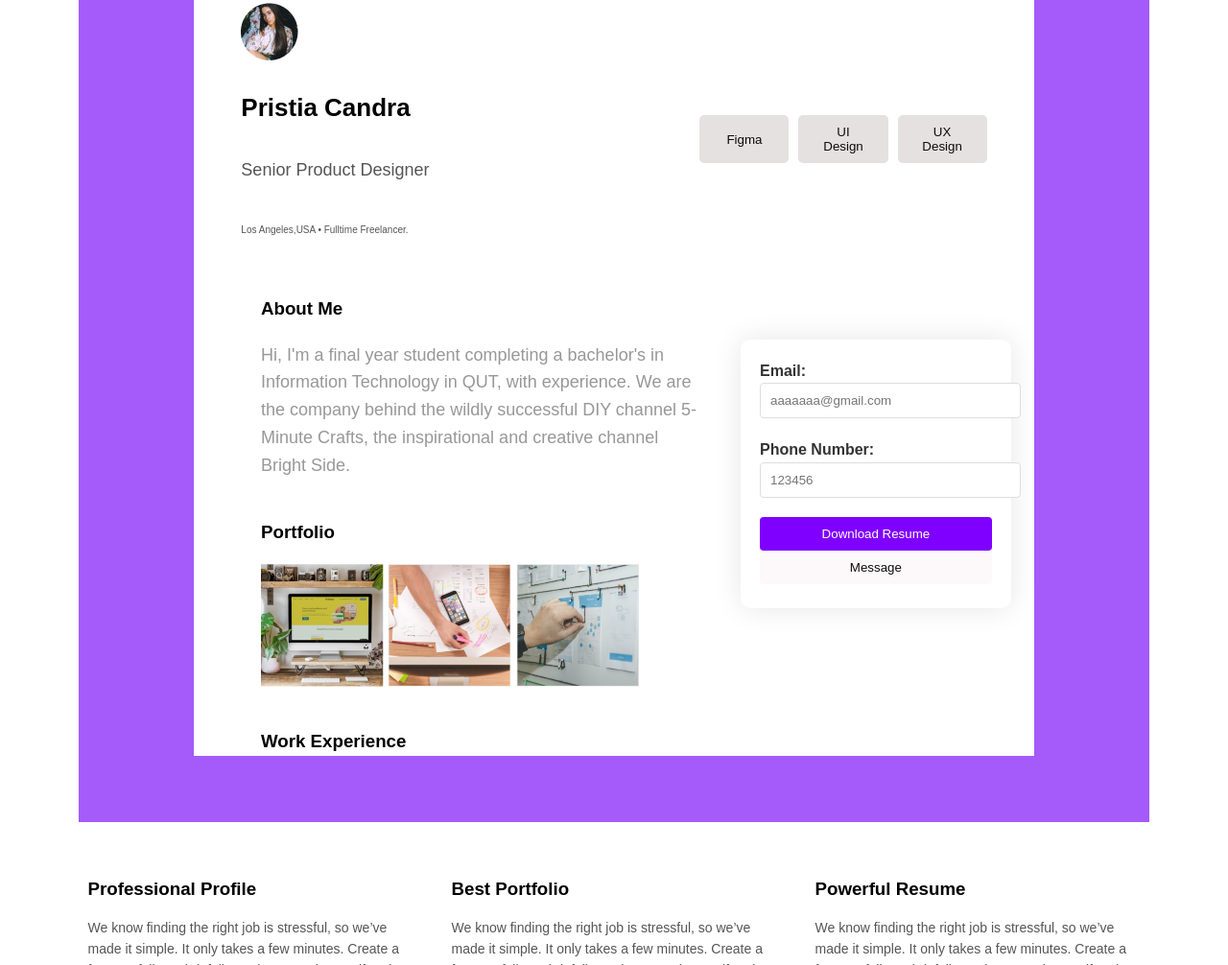
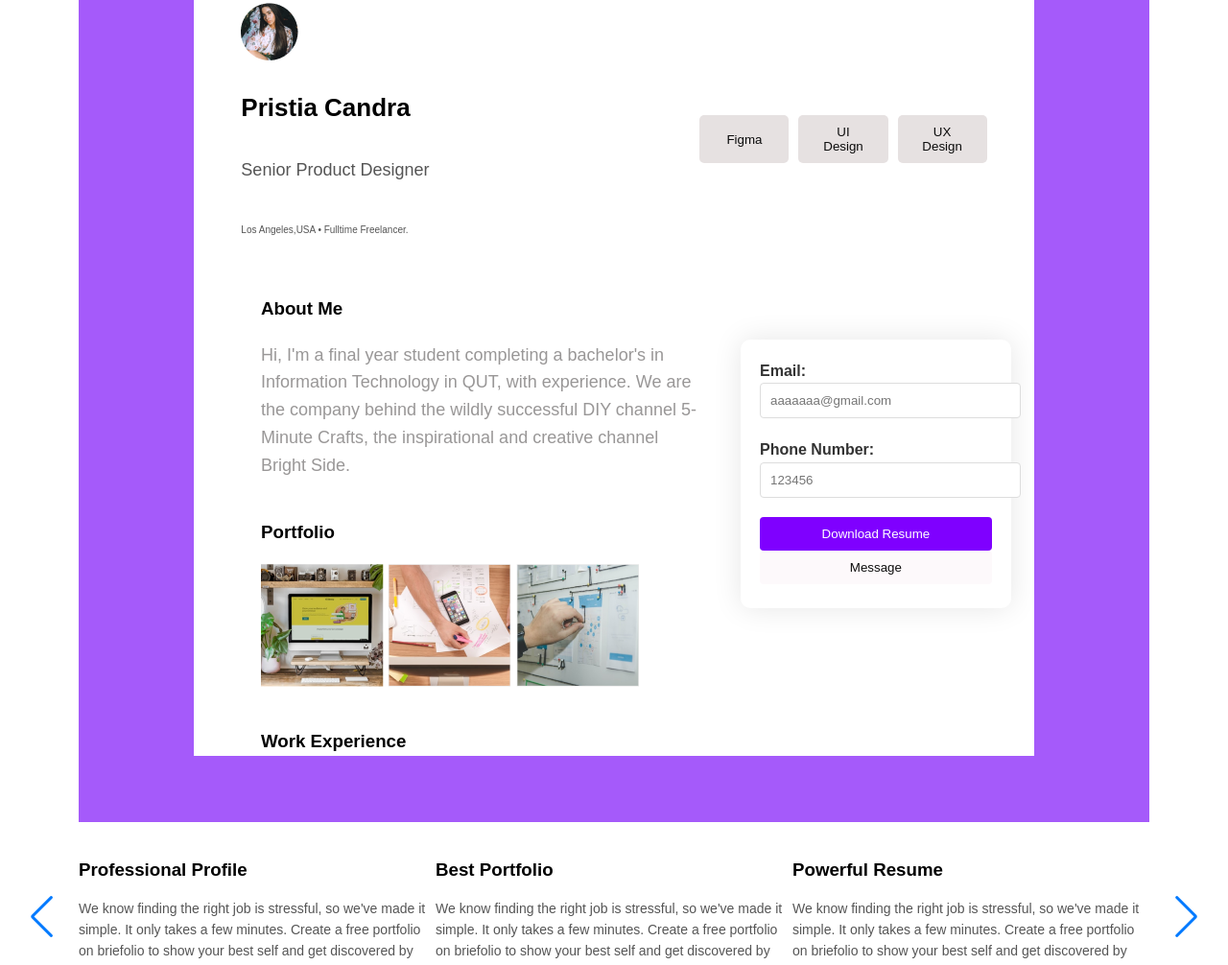
Before and after one commit to yulyaaka/frontend_keldybay, a plain HTML site: page index.html in a window 1280 px wide. Shown: the part 1794-2800 px from the top of the page at 96% size. Drawn offline with Linux system fonts and the light colour scheme; some icons are missing.

Commit message:
работа с карточками

```diff
--- a/index.html
+++ b/index.html
@@ -175,7 +175,31 @@
 
     </section>
     <!-- секция карточки -->
-    <div class="features">
+    <div class="swiper features-slider">
+      <div class="swiper-wrapper">
+          <div class="feature-card">
+              <h3>Professional Profile</h3>
+              <p>We know finding the right job is stressful, so we've made it simple. It only takes a few minutes. Create a free portfolio on briefolio to show your best self and get discovered by recruiter</p>
+          </div>
+          <div class="feature-card">
+              <h3>Best Portfolio</h3>
+              <p>We know finding the right job is stressful, so we've made it simple. It only takes a few minutes. Create a free portfolio on briefolio to show your best self and get discovered by recruiter</p>
+          </div>
+          <div class="feature-card">
+              <h3>Powerful Resume</h3>
+              <p>We know finding the right job is stressful, so we've made it simple. It only takes a few minutes. Create a free portfolio on briefolio to show your best self and get discovered by recruiter</p>
+          </div>
+      </div>
+
+      <!-- Навигация -->
+      <div class="swiper-pagination"></div>
+      <div class="swiper-button-prev"></div>
+      <div class="swiper-button-next"></div>
+  </div>
+
+
+
+<!-- <div class="features">
     <div class="feature-card">
     <h3>Professional Profile</h3>
     <p>We know finding the right job is stressful, so we’ve made it simple. It only takes a few minutes. Create a free portfolio on briefolio to show your best self and get discovered by recruiter</p>
@@ -189,6 +213,10 @@
     <p>We know finding the right job is stressful, so we’ve made it simple. It only takes a few minutes. Create a free portfolio on briefolio to show your best self and get discovered by recruiter</p>
     </div>
     </div>
+    <section class="content_section place">-->
+
+
+
     <section class="content_section place">
         <!-- секция картинка-текст -->
     <div class="section">
--- a/script/scripts.js
+++ b/script/scripts.js
@@ -1,28 +1,35 @@
 var swiper = new Swiper (".swiper", {});
 
-const facilities = {
-    facilities_1: {
+const cards = {
+    card_1: {
         name: 'Professional Profile',
         icon: '',
         description: 'We know finding the right job is stressful, so we’ve made it simple. It only takes a few minutes. Create a free portfolio on briefolio to show your best self and get discovered by recruiter',
     },
-    facilities_2: {
+    card_2: {
         name: 'Best Portfolio',
         icon: '',
         description: 'We know finding the right job is stressful, so we’ve made it simple. It only takes a few minutes. Create a free portfolio on briefolio to show your best self and get discovered by recruiter',
     },
-    facilities_3: {
+    card_3: {
         name: 'Powerful Resume',
         icon: '',
         description: 'We know finding the right job is stressful, so we’ve made it simple. It only takes a few minutes. Create a free portfolio on briefolio to show your best self and get discovered by recruiter',
     },
-    facilities_4: {
+    card_4: {
+        name: 'Professional Profile',
+        icon: '',
+        description: 'We know finding the right job is stressful, so we’ve made it simple. It only takes a few minutes. Create a free portfolio on briefolio to show your best self and get discovered by recruiter',
+    },
+    card_5: {
+        name: 'Best Portfolio',
+        icon: '',
+        description: 'We know finding the right job is stressful, so we’ve made it simple. It only takes a few minutes. Create a free portfolio on briefolio to show your best self and get discovered by recruiter',
+    },
+    card_6: {
         name: 'Powerful Resume',
-        icon: 'We know finding the right job is stressful, so we’ve made it simple. It only takes a few minutes. Create a free portfolio on briefolio to show your best self and get discovered by recruiter',
-    },
-    facilities_5: {
-        name: 'Powerful Resume',
-        icon: 'We know finding the right job is stressful, so we’ve made it simple. It only takes a few minutes. Create a free portfolio on briefolio to show your best self and get discovered by recruiter',
+        icon: '',
+        description: 'We know finding the right job is stressful, so we’ve made it simple. It only takes a few minutes. Create a free portfolio on briefolio to show your best self and get discovered by recruiter',
     },
 }
 
@@ -30,7 +37,7 @@ const facilities = {
 // js модального окна кнопки Авториз
 var modal = document.getElementById('id01');
 
-// нажиматие в любом месте за пределами модального меню,оно закр
+// нажатие в любом месте за пределами модального меню,оно закр
 window.onclick = function(event) {
     if (event.target == modal) {
         modal.style.display = "none";
--- a/styles/blocks/main.css
+++ b/styles/blocks/main.css
@@ -449,3 +449,12 @@ span.psw {
   max-height: 500px;
   object-fit: cover;
 }
+/* карточки расположение */
+.swiper-wrapper {
+  width: 50%;
+  height: 100%;
+  display: flex;
+  justify-content: center;
+
+
+}
```
Lines whose indentation alone changed are shown as unchanged.
